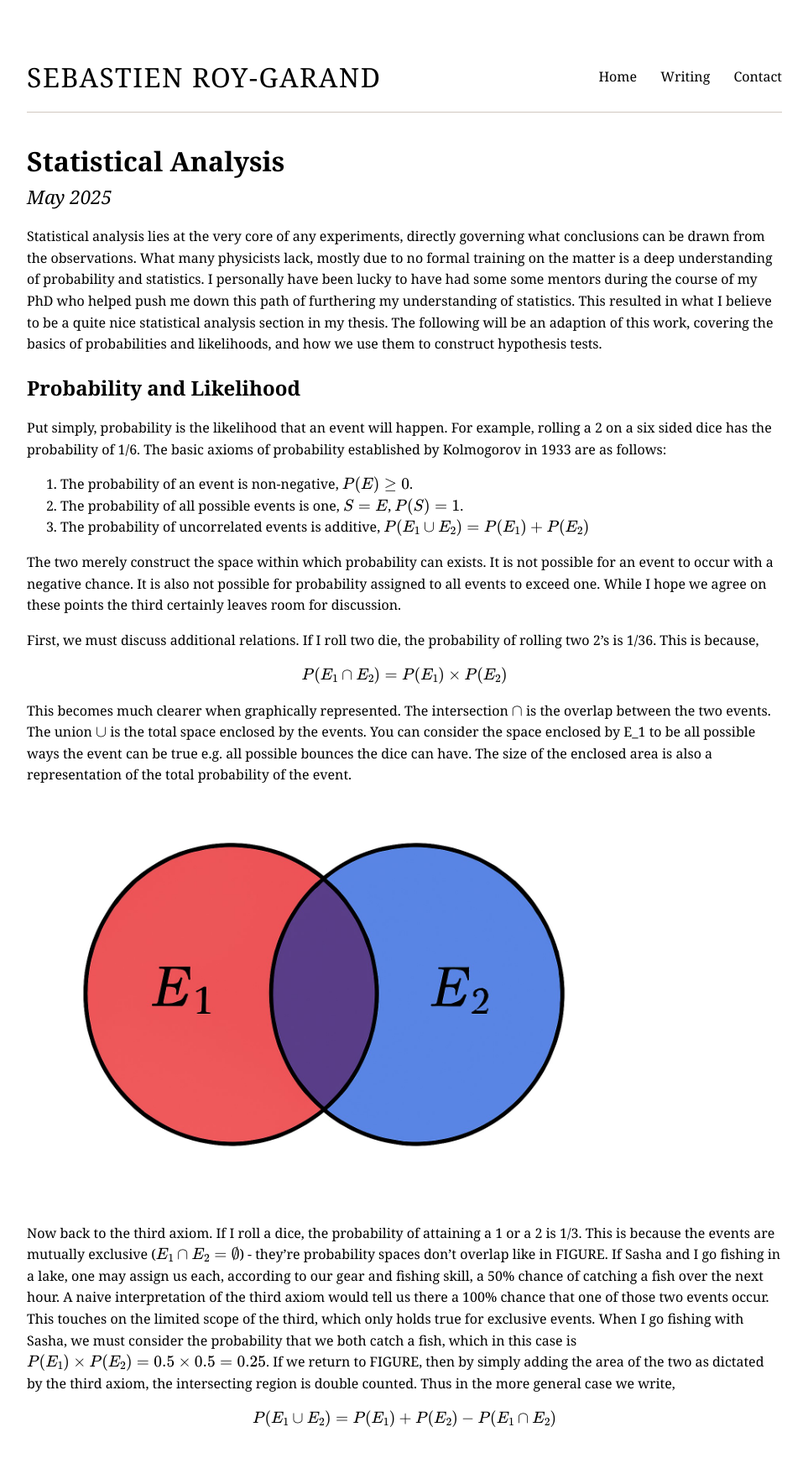
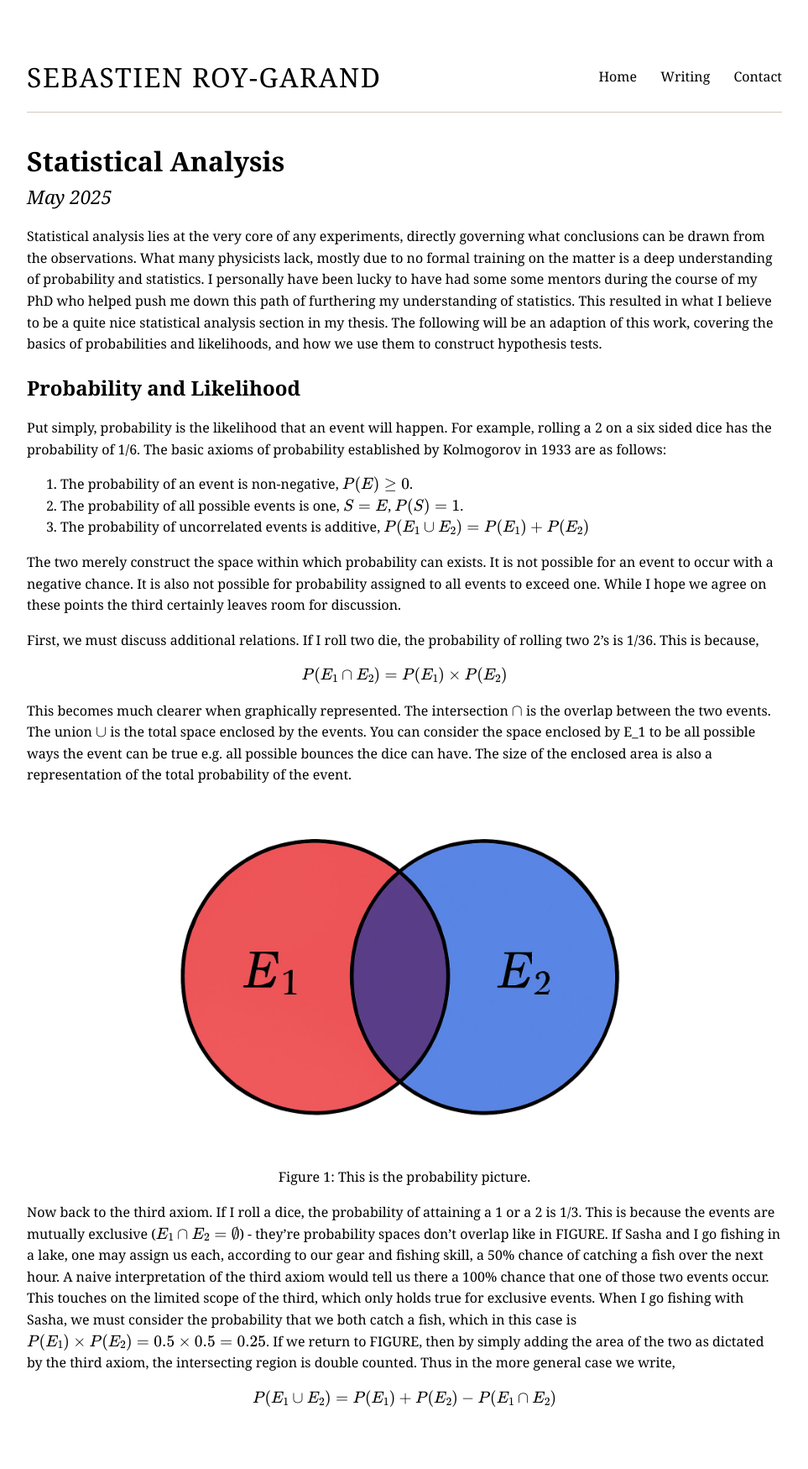
Before and after one commit to sroygara/sroygara.github.io, a Jekyll site: the page built from writing/StatisticalAnalysis.md, in a window 1280 px wide. Shown: the whole page at 84% size, without its empty margins (158-1121 px from the left). Built offline with Jekyll 4.4.1, drawn with Linux system fonts in a browser that asks for light colours; after the commit the page ends 1725 px from its top, so only the background shows below that.

Commit message:
centering

```diff
--- a/writing/StatisticalAnalysis.md
+++ b/writing/StatisticalAnalysis.md
@@ -26,7 +26,10 @@ $$
 
 This becomes much clearer when graphically represented. The intersection $\cap$ is the overlap between the two events. The union $\cup$ is the total space enclosed by the events. You can consider the space enclosed by E_1 to be all possible ways the event can be true e.g. all possible bounces the dice can have. The size of the enclosed area is also a representation of the total probability of the event.
 
-<img src="StatsImages/ProbSpace.jpeg" alt="Here is the description" width="80%" />
+<figure style="text-align: center;">
+    <img src="StatsImages/ProbSpace.jpeg" alt="Here is the description" style="display: block; margin: auto;" width="80%" />
+    <figcaption style="font-size: 1em;">Figure 1: This is the probability picture.</figcaption>
+</figure>
 
 Now back to the third axiom. If I roll a dice, the probability of attaining a 1 or a 2 is 1/3. This is because the events are mutually exclusive  ($E_1\cap E_2 =\emptyset$) - they're probability spaces don't overlap like in FIGURE. If Sasha and I go fishing in a lake, one may assign us each, according to our gear and fishing skill, a 50% chance of catching a fish over the next hour. A naive interpretation of the third axiom would tell us there a 100% chance that one of those two events occur. This touches on the limited scope of the third, which only holds true for exclusive events. When I go fishing with Sasha, we must consider the probability that we both catch a fish, which in this case is $P(E_1)\times P(E_2) = 0.5\times0.5 = 0.25$. If we return to FIGURE, then by simply adding the area of the two as dictated by the third axiom, the intersecting region is double counted. Thus in the more general case we write,
 
```
Also changed, not shown: writing/bunny.md (+1 -1 lines).
